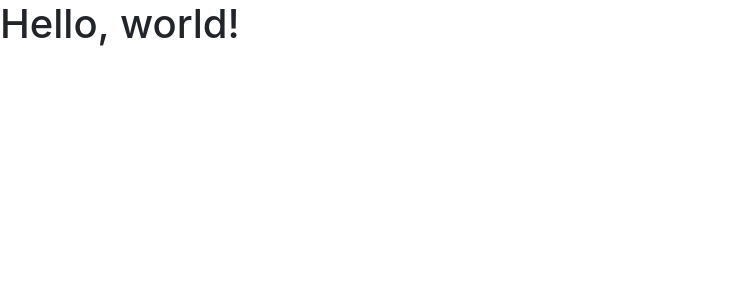
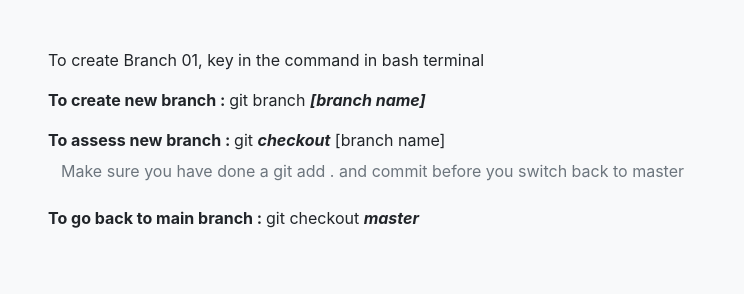
Before and after one commit to 99Ace/all-about-githubs, a plain HTML site: page index.html in a window 1280 px wide. Shown: the whole page, without its empty margins (0-744 px from the left). Drawn offline with nearby package versions, Linux system fonts and the light colour scheme.

Commit message:
Instructions to add branch

```diff
--- a/index.html
+++ b/index.html
@@ -11,7 +11,13 @@
     <title>Hello, world!</title>
   </head>
   <body>
-    <h1>Hello, world!</h1>
+    <div class='container-fluid p-5 bg-light'>
+        <p> To create Branch 01, key in the command in bash terminal</p>
+        <p><strong>To create new branch : </strong>git branch <i><b>[branch name]</b></i>
+        <p><strong>To assess new branch : </strong>git <i><b>checkout</b></i> [branch name] <br/>
+        <small class='btn btn-light text-muted'>Make sure you have done a git add . and commit before you switch back to master</small>
+        <p><strong>To go back to main branch : </strong>git checkout <i><b>master</b></i>
+    </div>
 
     <!-- Optional JavaScript -->
     <!-- jQuery first, then Popper.js, then Bootstrap JS -->
```
